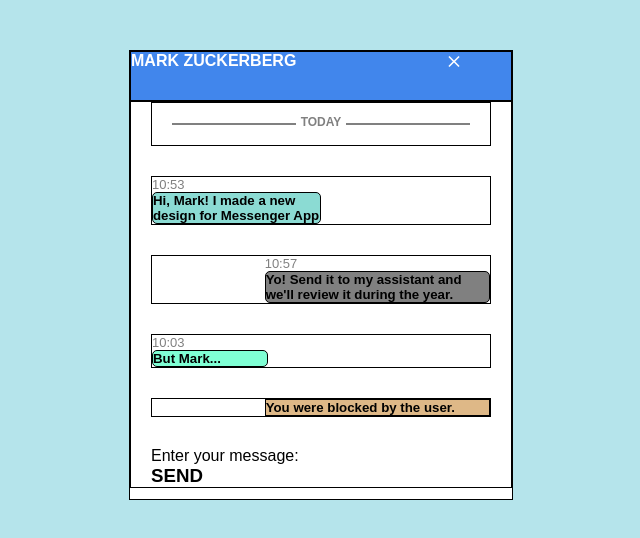
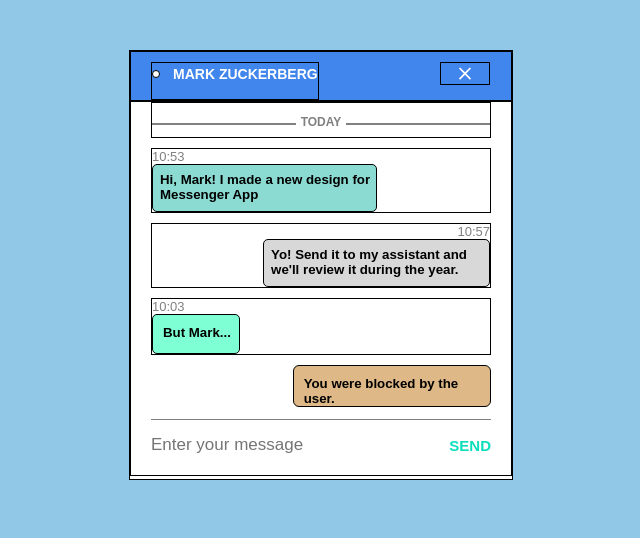
Before and after one commit to Dkingofcode/Frontloops4, a plain HTML site: page assets/Index.html in a window 1280 px wide. Shown: the whole page, without its empty margins (319-959 px from the left). Drawn offline with Linux system fonts and the light colour scheme.

Commit message:
FInished desktop design

```diff
--- a/assets/Index.html
+++ b/assets/Index.html
@@ -45,10 +45,7 @@
       </div>
 
       <form action="#" method="POST">
-           <label>Enter your message:
-            <input type="text" name="message">
-           </label>
-
+        <input id="text" name="text" type="text" placeholder="Enter your message">
            <h3>SEND</h3>
       </form>
      </div>
--- a/assets/styles.css
+++ b/assets/styles.css
@@ -7,14 +7,14 @@
 
 body{
     font-family: sans-serif;
-    background-color: rgb(181, 228, 235);
+    background-color: rgb(145, 200, 231);
 }
 
 .Text-box{
     width: 30%;
     border: 1px solid;
     margin: 50px auto;
-    height: 450px;
+    height: 430px;
     background-color: white;
 }
 
@@ -23,17 +23,38 @@ body{
     display: flex;
     height: 50px;
     margin-bottom: 0px;
+    padding: 10px 0 0 0;
     justify-content: space-between;
     background-color: rgb(65, 134, 236);
 }
 
+.name{
+    display: flex;
+    margin-left: 20px;
+    border: 1px solid;
+}
+
+.bullet{
+    background-color: white;
+    border: 1px solid;
+    border-radius: 20px;
+    margin-top: 7px;
+    margin-right: 13px;
+    width: 8px;
+    height: 8px;
+}
+
 h4{
+    margin-top: 3px;
     color: white;
+    font-size: 14px;
 }
 
 .header img{
-    width: 30%;
-    height: 40%;
+    width: 50px;
+    height: 60%;
+    border: 1px solid;
+    margin-right: 21px;
 }
 .page{
    border: 1px solid;
@@ -44,18 +65,18 @@ h4{
     border: 1px solid;
     display: flex;
     justify-content: center;
-    padding: 12px 20px 0 20px;
+    padding: 12px 0px 0 0px;
     margin: 0px 0;
 }
 .liner h5{
     color: gray;
     font-size: 12px;
-    margin: 0 5px 16px 5px;
+    margin: 0 5px 8px 5px;
 }
 
 .line-1,
 .line-2{
-   width: 50%;
+   width: 250px;
    background-color: gray;
    border: 1px solid gray;
    height: 1%;
@@ -72,42 +93,49 @@ p{
 .text-1{
     border: 1px solid;
     display: grid;
-    margin: 30px 0;
+    margin: 10px 0;
     grid-template-columns: repeat(12, 1fr);
 }
 
 .text-1 p,
 .text-1 h5{
-    grid-column: 1/ span 6;
+    grid-column: 1/ span 8;
 }
 
 .text-1 h5{
     border: 1px solid;
     background-color: rgb(139, 219, 211);
     border-radius: 5px;
+    height: 48px;
+    padding: 7px 0 0 7px;
 }
 
 .text-2{
     border: 1px solid;
     display: grid;
-    margin: 30px 0;
+    margin: 10px 0;
     grid-template-columns: repeat(12, 1fr);
 }
 
-.text-2 p,
 .text-2 h5{
     grid-column: 5/ span 11;
 }
 
+.text-2 p{
+    grid-column: 12/ span 1;
+}
+
 .text-2 h5{
     border: 1px solid;
-    background-color: gray;
+    background-color: rgb(216, 216, 216);
     border-radius: 5px;
+    height: 48px;
+    padding: 7px 0 0 7px;
 }
 
 .text-3{
     border: 1px solid;
-    margin: 30px 0;
+    margin: 10px 0;
     display: grid;
     grid-template-columns: repeat(12, 1fr);
 }
@@ -116,18 +144,48 @@ p{
     border: 1px solid;
     background-color: aquamarine;
     border-radius: 5px;
-    grid-column: 1 / span 4;
+    grid-column: 1 / span 3;
+    height: 40px;
+    padding: 10px 0 0 10px;
 }
 
 .text-4{
-    border: 1px solid;
+    border-bottom: 1px solid gray;
     display: grid;
-    margin: 30px 0;
+    margin: 10px 0;
     grid-template-columns: repeat(12, 1fr);
 }
 
 .text-4 h5{
     border: 1px solid;
+    border-radius: 6px 6px 6px 6px;
     background-color: burlywood;
-    grid-column: 5 / span 10;
+    grid-column: 6 / span 10;
+    height: 42px;
+    padding: 10px 0 0 10px;
+    margin-bottom: 12px;
 }
+
+form{
+    display: flex;
+    height: 45px;
+    justify-content: space-between;
+}
+
+form input{
+    outline-style: none;
+    width: 180px;
+    height: 30px;
+    font-size: 17px;
+    margin-bottom: 24px;
+}
+
+form input::placeholder{
+   font-size: 17px;
+}
+
+h3{
+    color: rgb(9, 223, 187);
+    font-size: 15px;
+    margin-top: 7px;
+}
```
